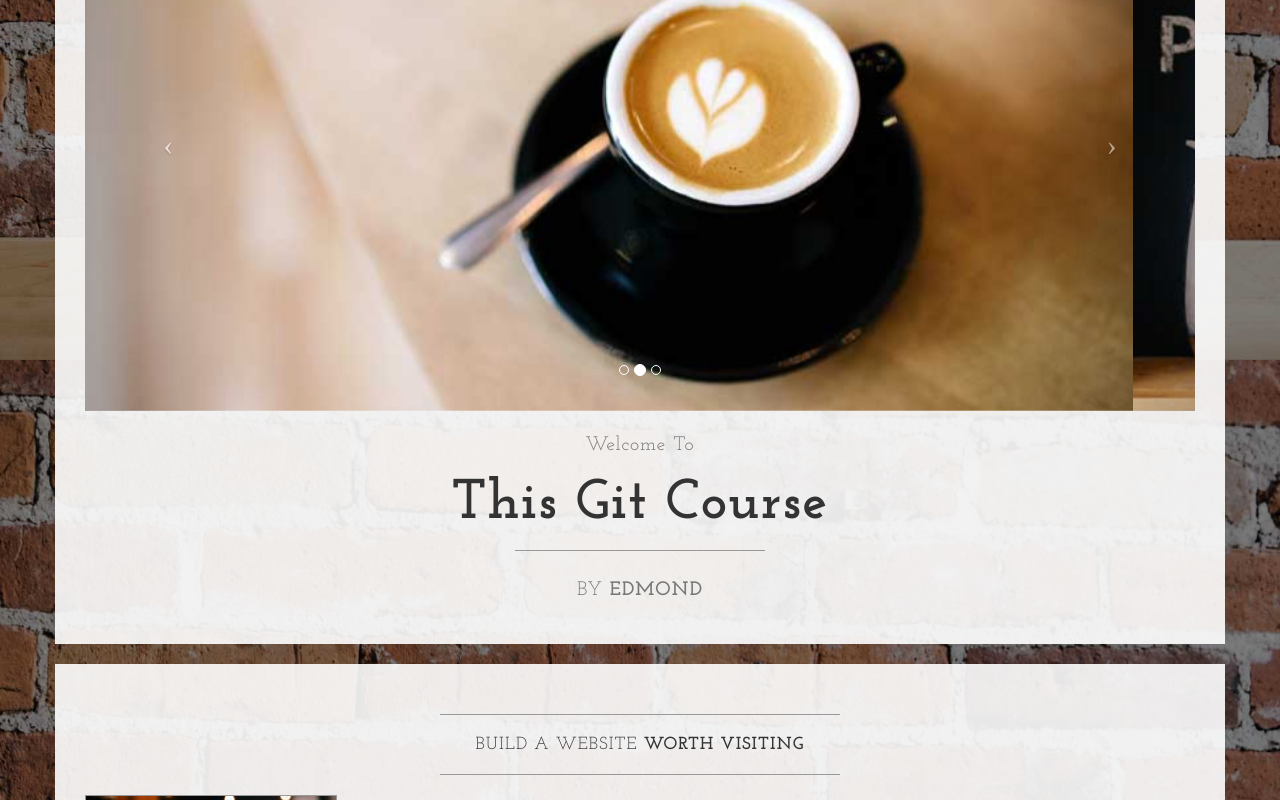
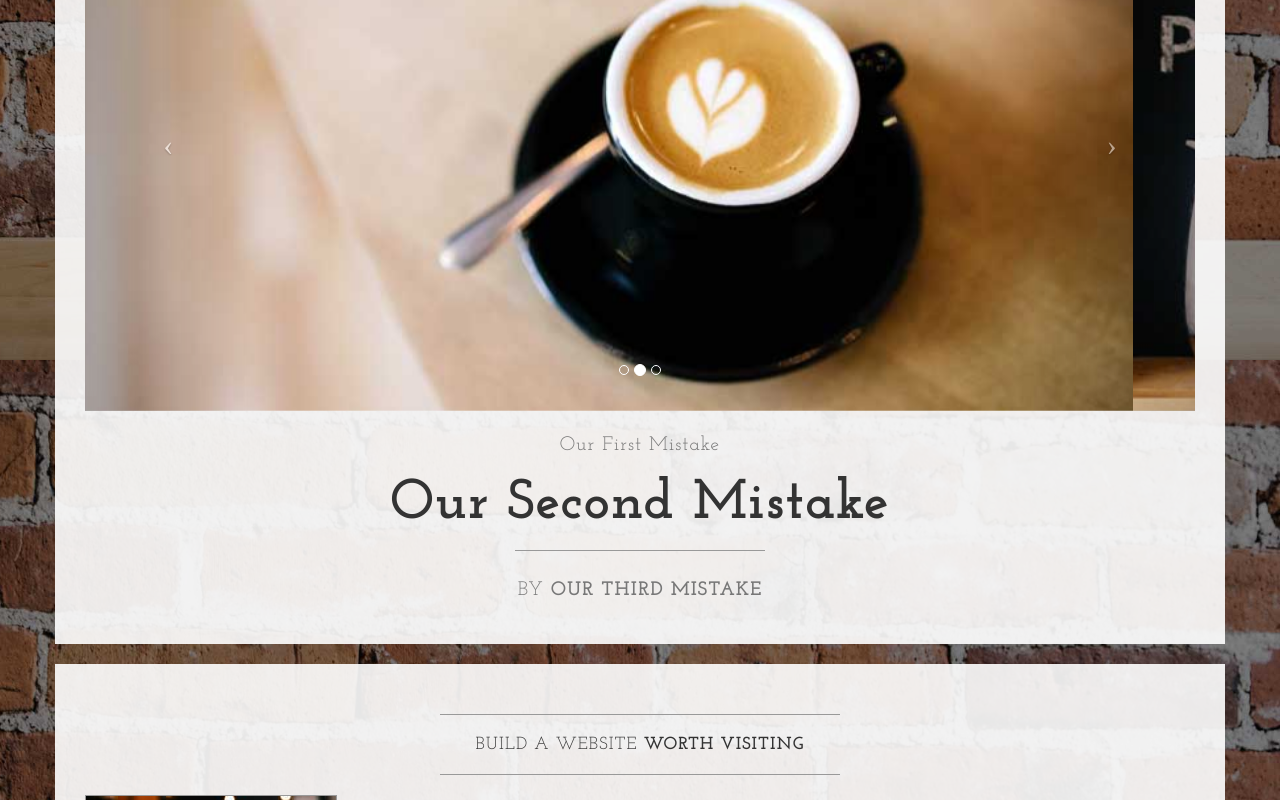
Before and after one commit to EdmondC/Learnable-Git-Course, a plain HTML site: page index.html in a window 1280 px wide. Shown: the part 440-1240 px from the top of the page. Drawn offline with nearby package versions, Linux system fonts and the light colour scheme.

Commit message:
comitting third mistakes, we left other two in place

```diff
--- a/index.html
+++ b/index.html
@@ -106,13 +106,13 @@
                         </a>
                     </div>
                     <h2 class="brand-before">
-                        <small>Welcome to</small>
+                        <small>Our first mistake</small>
                     </h2>
-                    <h1 class="brand-name">This Git Course</h1>
+                    <h1 class="brand-name">Our second mistake</h1>
                     <hr class="tagline-divider">
                     <h2>
                         <small>By
-                            <strong>Edmond</strong>
+                            <strong>Our third mistake</strong>
                         </small>
                     </h2>
                 </div>
```
